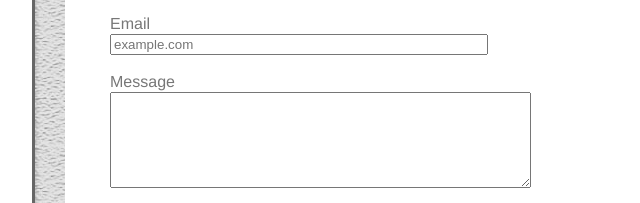
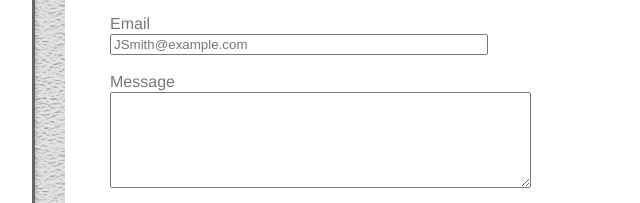
Before and after one commit to richwesley/Basic-Portfolio, a plain HTML site: page contact.html in a window 1280 px wide. Shown: the part 174-377 px from the top of the page, 18-658 px from the left. Drawn offline with Linux system fonts and the light colour scheme.

Commit message:
Fianl Push

```diff
--- a/contact.html
+++ b/contact.html
@@ -31,7 +31,7 @@
 
 				<div>
 					<h4>Email</h4>
-  					<input type="email" placeholder="example.com" required />
+  					<input type="email" placeholder="JSmith@example.com" required />
   				</div>
 
   				<div>
```
